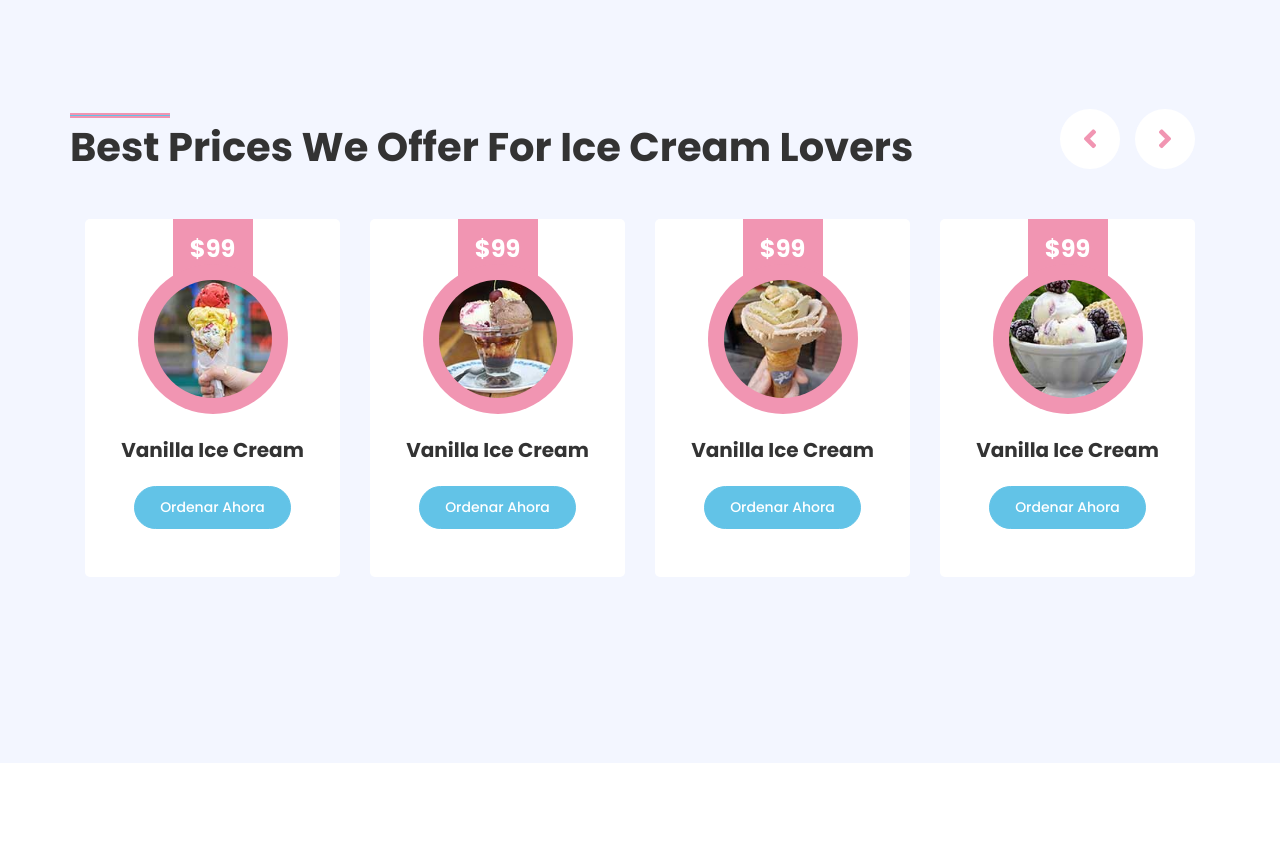
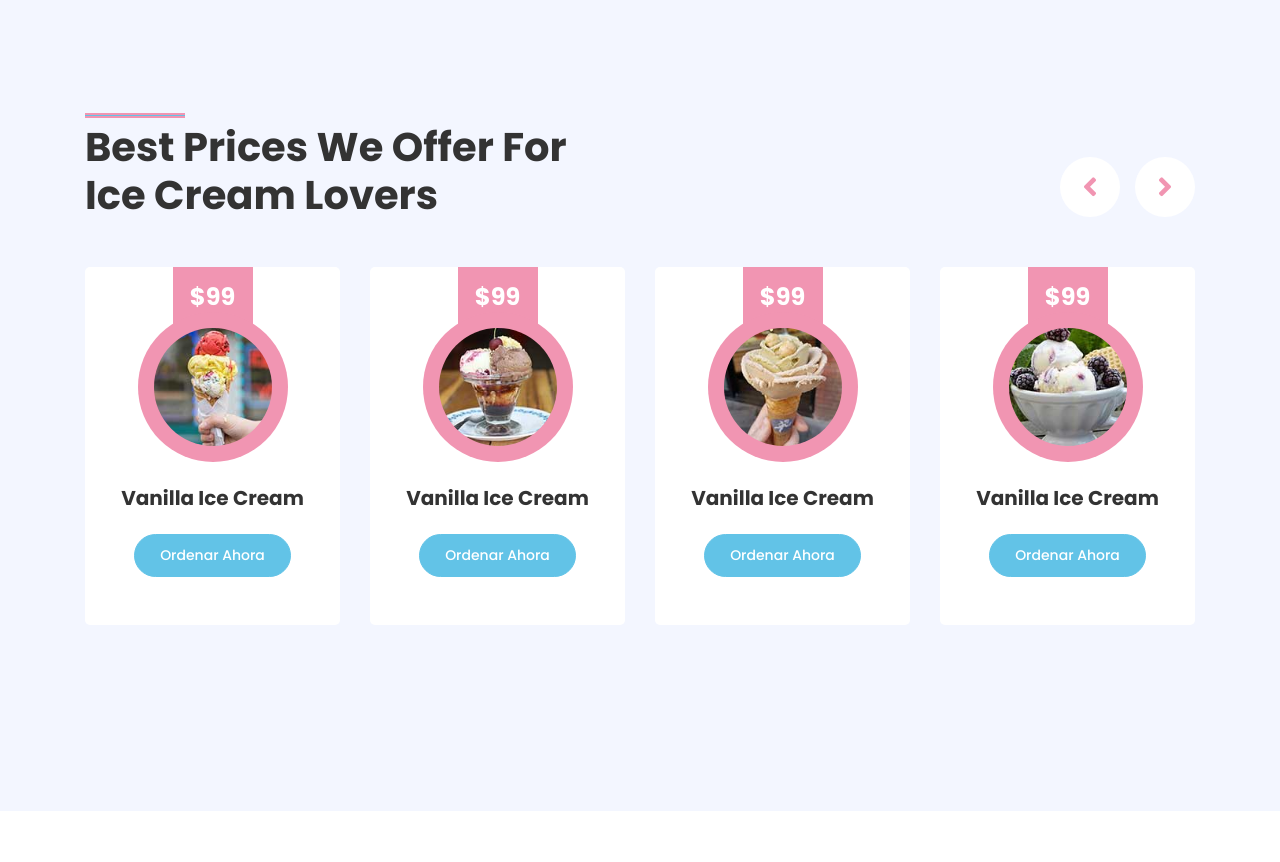
Before and after one commit to jfbarahonag/vipe, a React (Vite) app: page / in a window 1280 px wide. Shown: the part 3320-4182 px from the top of the page. Built offline with nearby package versions, Linux system fonts and the light colour scheme.

Commit message:
text modified

```diff
--- a/src/components/common/Products/index.tsx
+++ b/src/components/common/Products/index.tsx
@@ -36,9 +36,11 @@ const Products = () => {
     <div className="container-fluid py-5">
       <div className="container py-5">
         <div className="row">
-          <h1 className="section-title position-relative mb-5">
-            Best Prices We Offer For Ice Cream Lovers
-          </h1>
+          <div className="col-lg-6">
+            <h1 className="section-title position-relative mb-5">
+              Best Prices We Offer For Ice Cream Lovers
+            </h1>
+          </div>
           <div className="col-lg-6 mb-5 mb-lg-0 pb-5 pb-lg-0" />
         </div>
         <div className="row">
```
